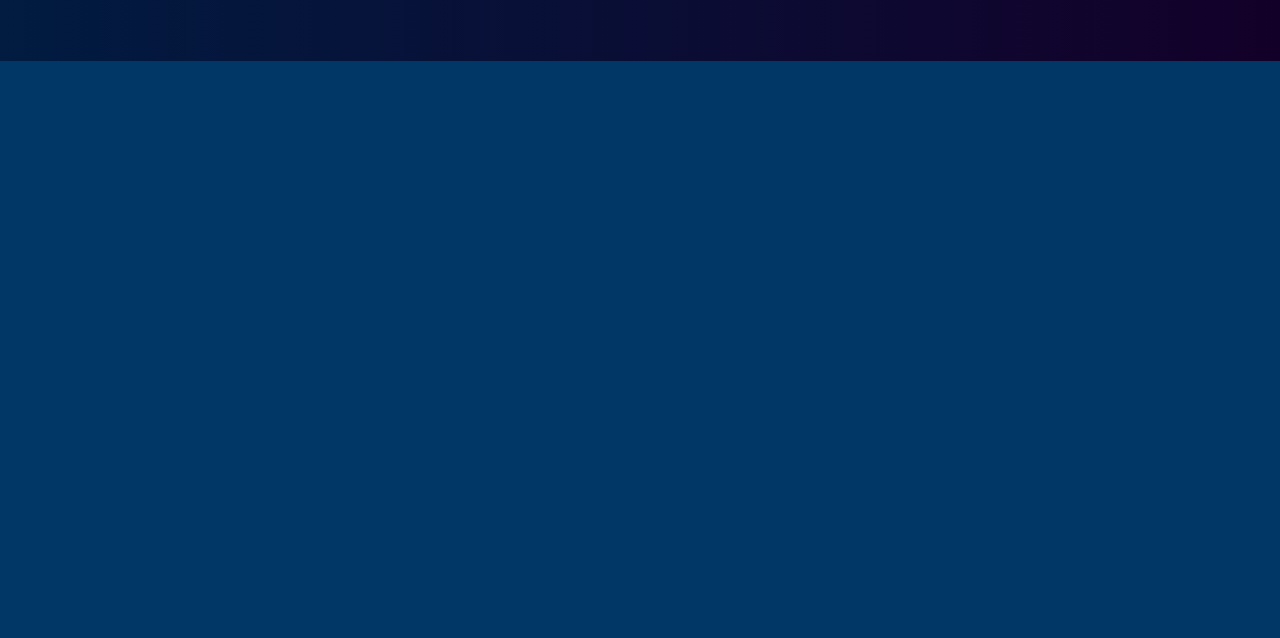
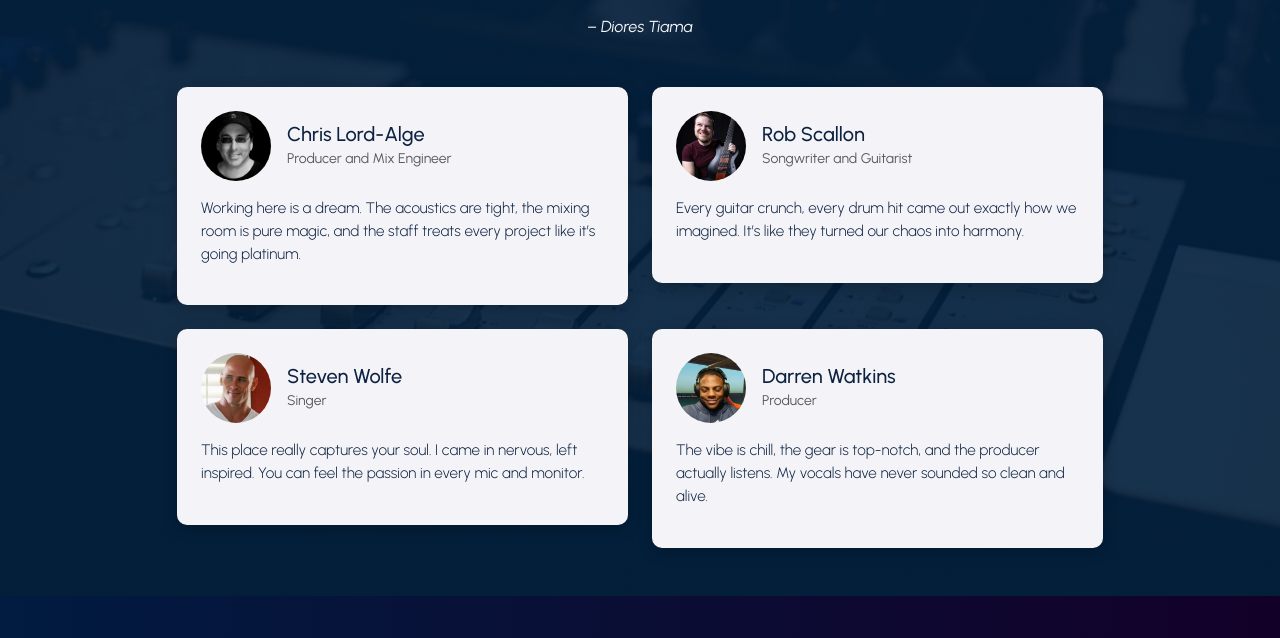
Before and after one commit to usep-f/studio-merchan-website-Umali-Tiama-, a plain HTML site: page index.html in a window 1280 px wide. Shown: the part 2870-3508 px from the top of the page. Before the commit the page ends 2931 px from the top, so only its background shows below. Drawn offline with nearby package versions, Linux system fonts and the light colour scheme.

Commit message:
Added Testimonials

```diff
--- a/index.html
+++ b/index.html
@@ -240,6 +240,83 @@
         </div>
     </section>
 
+    <!--TESTIMONIALS-->
+    <section class="testimonials text-center text-light py-5">
+        <div class="container">
+            <h2 class="fw-bold display-5 mb-5">
+            <i class="bi bi-quote" style="font-size: 3rem;"></i><br>
+            AN EXPERIENCE BUILT ON <span class="text-accent">QUALITY</span>
+            </h2>
+            <p class="mb-5 fst-italic">– Diores Tiama</p>
+
+            <div class="row g-4 justify-content-center">
+            <!-- Testimonial 1 -->
+            <div class="col-md-5">
+                <div class="testimonial-card p-4 text-start">
+                <div class="d-flex align-items-center mb-3">
+                    <img src="assets\Index\Testimonials\cla.jpg" alt="Chris Lord-Alge" class="testimonial-img me-3">
+                    <div>
+                    <h5 class="mb-0">Chris Lord-Alge</h5>
+                    <small class="text-muted">Producer and Mix Engineer</small>
+                    </div>
+                </div>
+                <p class="testimonial-text">
+                    Working here is a dream. The acoustics are tight, the mixing room is pure magic, and the staff treats every project like it’s going platinum.
+                </p>
+                </div>
+            </div>
+
+            <!-- Testimonial 2 -->
+            <div class="col-md-5">
+                <div class="testimonial-card p-4 text-start">
+                <div class="d-flex align-items-center mb-3">
+                    <img src="assets\Index\Testimonials\scallon.jpg" alt="Rob Scallon" class="testimonial-img me-3">
+                    <div>
+                    <h5 class="mb-0">Rob Scallon</h5>
+                    <small class="text-muted">Songwriter and Guitarist</small>
+                    </div>
+                </div>
+                <p class="testimonial-text">
+                    Every guitar crunch, every drum hit came out exactly how we imagined. It’s like they turned our chaos into harmony.
+                </p>
+                </div>
+            </div>
+
+            <!-- Testimonial 3 -->
+            <div class="col-md-5">
+                <div class="testimonial-card p-4 text-start">
+                    <div class="d-flex align-items-center mb-3">
+                        <img src="assets\Index\Testimonials\sins.jpg" alt="Steven Wolfe" class="testimonial-img me-3">
+                        <div>
+                            <h5 class="mb-0">Steven Wolfe</h5>
+                            <small class="text-muted">Singer</small>
+                        </div>
+                    </div>
+                    <p class="testimonial-text">
+                        This place really captures your soul. I came in nervous, left inspired. You can feel the passion in every mic and monitor.
+                    </p>
+                </div>
+            </div>
+
+            <!-- Testimonial 4 -->
+            <div class="col-md-5">
+                <div class="testimonial-card p-4 text-start">
+                <div class="d-flex align-items-center mb-3">
+                    <img src="assets\Index\Testimonials\speed.jpg" alt="Darren Watkins" class="testimonial-img me-3">
+                    <div>
+                    <h5 class="mb-0">Darren Watkins</h5>
+                    <small class="text-muted">Producer</small>
+                    </div>
+                </div>
+                <p class="testimonial-text">
+                    The vibe is chill, the gear is top-notch, and the producer actually listens. My vocals have never sounded so clean and alive.
+                </p>
+                </div>
+            </div>
+            </div>
+        </div>
+    </section>
+
     <!--FOOTER-->
     <footer class="footer-custom text-light mt-0">
         <div class="container py-5">
--- a/style.css
+++ b/style.css
@@ -241,6 +241,42 @@ transform: scale(1.05);
 filter: brightness(1.2);
 }
 
+/*--Testimonial Section */
+.testimonials {
+background: linear-gradient(rgba(0, 30, 60, 0.9), rgba(0, 30, 60, 0.9)),
+            url('assets/Index/Testimonials/background.jpg') center/cover no-repeat;
+}
+
+.text-accent {
+color: #f29f32; /* matches your hero accent */
+}
+
+.testimonial-card {
+background-color: #f4f4f8;
+border-radius: 10px;
+color: #0d2240;
+box-shadow: 0 4px 15px rgba(0,0,0,0.2);
+transition: transform 0.3s ease, box-shadow 0.3s ease;
+}
+
+.testimonial-card:hover {
+transform: translateY(-5px);
+box-shadow: 0 8px 25px rgba(0,0,0,0.3);
+}
+
+.testimonial-img {
+width: 70px;
+height: 70px;
+border-radius: 50%;
+object-fit: cover;
+}
+
+.testimonial-text {
+font-weight: 300;
+font-size: 0.95rem;
+line-height: 1.5;
+}
+
 /*-- Footer Customization */
 .footer-custom {
 background: linear-gradient(90deg, #011b41 0%, #130029 100%);
```
Lines whose indentation alone changed are shown as unchanged.
